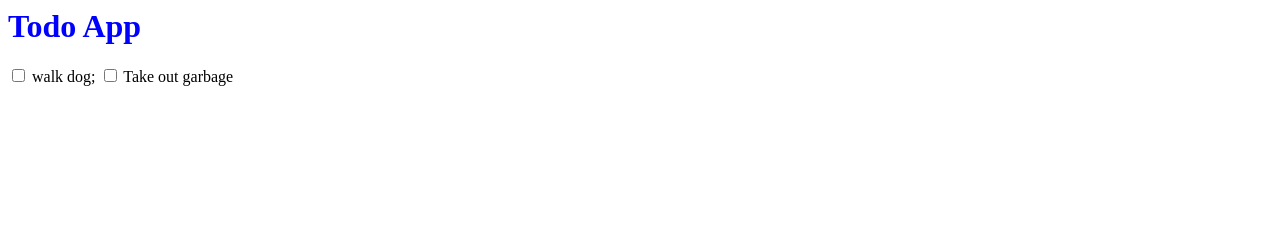
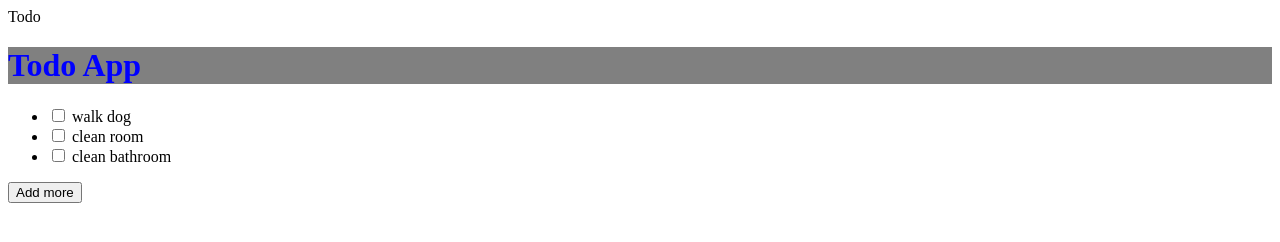
Before and after one commit to ismaelkamahate/CourseWork, a plain HTML site: page index.html in a window 1280 px wide. Drawn offline with Linux system fonts and the light colour scheme.

Commit message:
second commit

```diff
--- a/index.html
+++ b/index.html
@@ -1,3 +1,18 @@
-<h1 style="color:blue;" >Todo App</h1>
-<input type="checkbox" /> walk dog;
-<input type="checkbox" /> Take out garbage
+<head>
+    <tittle>Todo</tittle>
+</head>
+<body>
+    <h1 style="color:blue; background-color:gray;" >Todo App</h1>
+    <ul>
+        <li>
+            <input type="checkbox" /> walk dog
+        </li>
+             <li>
+                 <input type="checkbox" /> clean room
+             </li>
+                  <li>
+                      <input type="checkbox" /> clean bathroom
+                  </li>
+    </ul>
+    <button type="button">Add more</button>
+</body>
```
